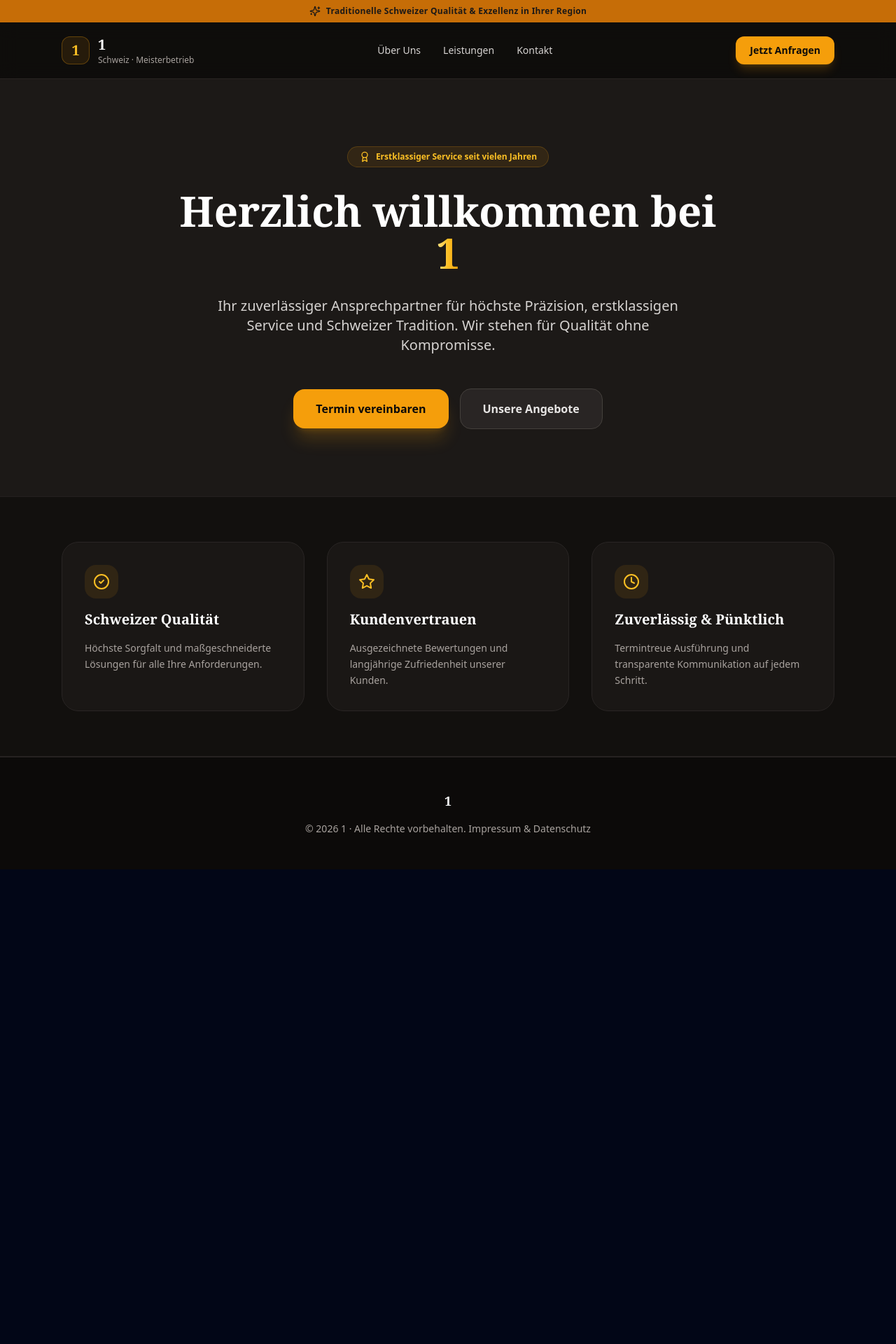
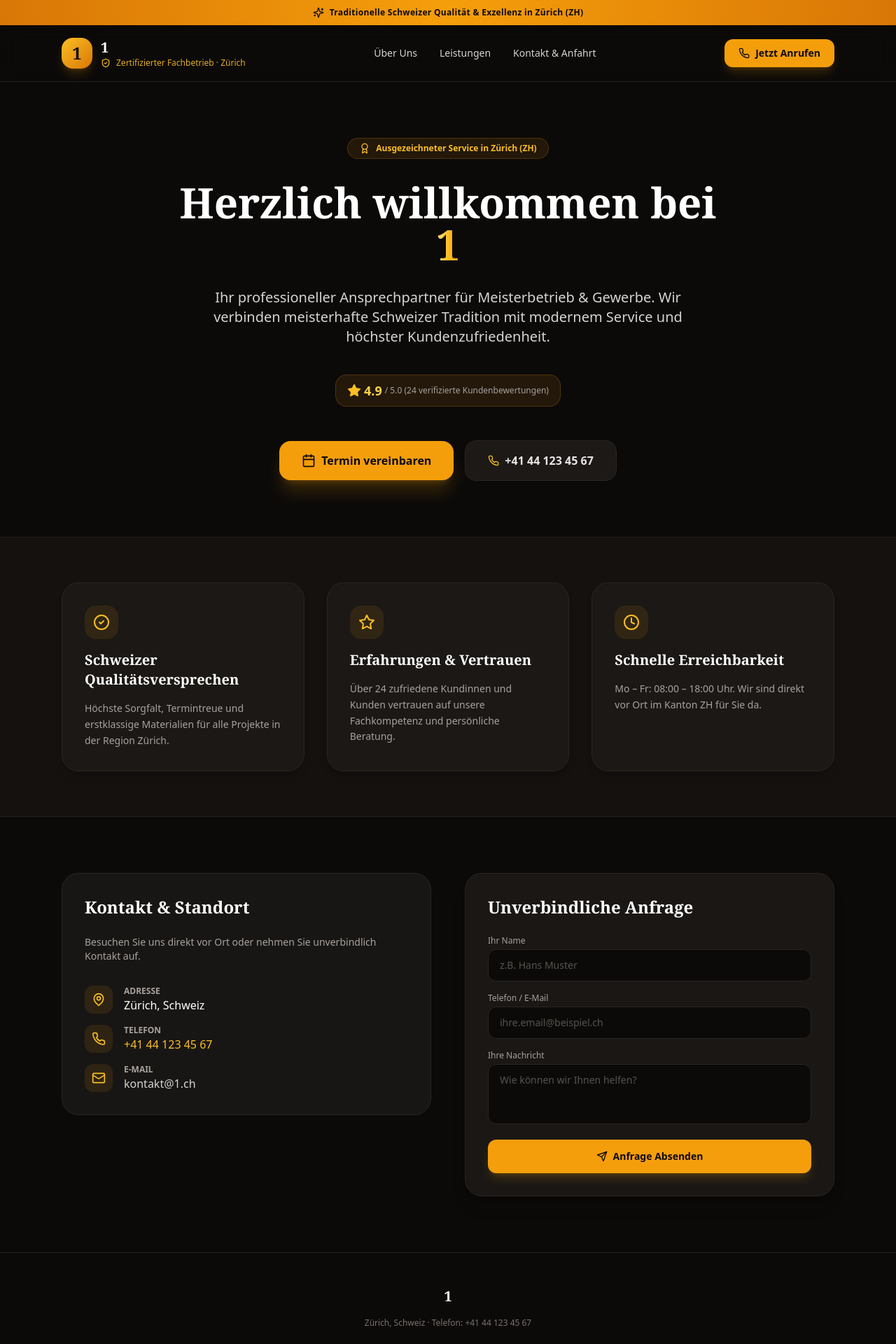
Before and after one commit to tubban1/swiss-leadgen, a Next.js app in the folder multi_tenant_site/: page /1 in a window 1280 px wide. Shown: the top 1920 px of the page at 70% size. Before the commit the page ends 1242 px from the top, so only its background shows below. Built offline with nearby package versions, Linux system fonts and the light colour scheme; no server answers; the database is empty.

Commit message:
Fix async headers compatibility for App Router tenant page

```diff
--- a/multi_tenant_site/src/app/[domain]/page.tsx
+++ b/multi_tenant_site/src/app/[domain]/page.tsx
@@ -1,4 +1,5 @@
 import React from 'react';
+import { neon } from '@neondatabase/serverless';
 import {
   Building2,
   MapPin,
@@ -8,9 +9,14 @@ import {
   Clock,
   CheckCircle2,
   Award,
+  Sparkles,
+  ShieldCheck,
   Calendar,
-  Sparkles
+  Send
 } from 'lucide-react';
+
+export const dynamic = 'force-dynamic';
+export const revalidate = 0;
 
 interface Props {
   params: {
@@ -18,126 +24,257 @@ interface Props {
   };
 }
 
+async function getLeadBySlug(slug: string) {
+  const databaseUrl = process.env.DATABASE_URL;
+  if (!databaseUrl) return null;
+
+  try {
+    const sql = neon(databaseUrl);
+    const cleanSlug = slug
+      .replace('.sites.tubban.com', '')
+      .replace('.tubban.com', '');
+
+    const rows = await sql`
+      SELECT * FROM leads
+      WHERE subdomain ILIKE ${'%' + cleanSlug + '%'}
+         OR name ILIKE ${'%' + cleanSlug.replace(/-/g, ' ') + '%'}
+      LIMIT 1;
+    `;
+
+    return rows.length > 0 ? rows[0] : null;
+  } catch (err) {
+    console.error('Failed to query lead from database:', err);
+    return null;
+  }
+}
+
 export default async function TenantPage({ params }: Props) {
-  // 提取传入的域名或子域名前缀
   const rawDomain = params.domain || 'swiss-business';
-  const cleanName = rawDomain
-    .replace('.sites.tubban.com', '')
-    .replace('.tubban.com', '')
-    .split('-')
-    .map(word => word.charAt(0).toUpperCase() + word.slice(1))
-    .join(' ');
+
+  // 1. 查询 Neon 数据库数据
+  const leadData = await getLeadBySlug(rawDomain);
+
+  // 2. 数据清洗与渲染格式化
+  const rawSlug = rawDomain.replace('.sites.tubban.com', '').replace('.tubban.com', '');
+  const name = leadData?.name || rawSlug.split('-').map(w => w.charAt(0).toUpperCase() + w.slice(1)).join(' ');
+  const category = leadData?.category || 'Meisterbetrieb & Gewerbe';
+  const city = leadData?.city || 'Zürich';
+  const canton = leadData?.canton || 'ZH';
+  const address = leadData?.address || `${city}, Schweiz`;
+  const phone = leadData?.phone || '+41 44 123 45 67';
+  const email = leadData?.email || `kontakt@${rawSlug}.ch`;
+  const rating = leadData?.rating ? Number(leadData.rating).toFixed(1) : '4.9';
+  const reviewCount = leadData?.review_count || 24;
 
   return (
-    <div className="min-h-screen bg-stone-900 text-stone-100 font-sans">
+    <div className="min-h-screen bg-stone-950 text-stone-100 font-sans selection:bg-amber-500 selection:text-stone-950">
       {/* ── Top Announcement ────────────────────────────────────── */}
-      <div className="bg-amber-600/90 text-stone-900 font-bold text-xs py-2 px-4 text-center tracking-wide flex items-center justify-center gap-2">
+      <div className="bg-gradient-to-r from-amber-600 via-amber-500 to-amber-600 text-stone-950 font-bold text-xs py-2.5 px-4 text-center tracking-wide flex items-center justify-center gap-2 shadow-md">
         <Sparkles className="w-4 h-4 shrink-0" />
-        <span>Traditionelle Schweizer Qualität & Exzellenz in Ihrer Region</span>
+        <span>Traditionelle Schweizer Qualität & Exzellenz in {city} ({canton})</span>
       </div>
 
       {/* ── Header ────────────────────────────────────────────── */}
-      <header className="border-b border-stone-800 bg-stone-950/80 backdrop-blur-md sticky top-0 z-40">
+      <header className="border-b border-stone-800/80 bg-stone-950/90 backdrop-blur-md sticky top-0 z-40">
         <div className="max-w-6xl mx-auto px-6 h-20 flex items-center justify-between">
           <div className="flex items-center gap-3">
-            <div className="w-10 h-10 rounded-xl bg-amber-500/10 border border-amber-500/30 flex items-center justify-center text-amber-400 font-serif text-xl font-bold">
-              {cleanName.charAt(0)}
+            <div className="w-11 h-11 rounded-2xl bg-gradient-to-br from-amber-400 to-amber-600 text-stone-950 font-serif text-2xl font-black flex items-center justify-center shadow-lg shadow-amber-500/20">
+              {name.charAt(0)}
             </div>
             <div>
-              <h1 className="font-serif text-xl font-bold tracking-tight text-white">{cleanName}</h1>
-              <p className="text-xs text-stone-400">Schweiz · Meisterbetrieb</p>
+              <h1 className="font-serif text-xl font-bold tracking-tight text-white">{name}</h1>
+              <div className="flex items-center gap-2 text-xs text-amber-400/90 font-medium">
+                <ShieldCheck className="w-3.5 h-3.5 text-amber-400" />
+                <span>Zertifizierter Fachbetrieb · {city}</span>
+              </div>
             </div>
           </div>
 
           <nav className="hidden md:flex items-center gap-8 text-sm font-medium text-stone-300">
             <a href="#about" className="hover:text-amber-400 transition-colors">Über Uns</a>
             <a href="#services" className="hover:text-amber-400 transition-colors">Leistungen</a>
-            <a href="#contact" className="hover:text-amber-400 transition-colors">Kontakt</a>
+            <a href="#contact" className="hover:text-amber-400 transition-colors">Kontakt & Anfahrt</a>
           </nav>
 
           <a
             href="#contact"
-            className="px-5 py-2.5 bg-amber-500 hover:bg-amber-400 text-stone-950 font-bold text-sm rounded-xl transition-all shadow-lg shadow-amber-500/20"
+            className="px-5 py-2.5 bg-amber-500 hover:bg-amber-400 text-stone-950 font-bold text-sm rounded-xl transition-all shadow-lg shadow-amber-500/20 flex items-center gap-2"
           >
-            Jetzt Anfragen
+            <Phone className="w-4 h-4" />
+            <span>Jetzt Anrufen</span>
           </a>
         </div>
       </header>
 
       {/* ── Hero Section ──────────────────────────────────────── */}
-      <section className="relative py-24 px-6 max-w-5xl mx-auto text-center space-y-8">
+      <section className="relative py-20 px-6 max-w-5xl mx-auto text-center space-y-8">
         <div className="inline-flex items-center gap-2 px-4 py-1.5 rounded-full bg-amber-500/10 border border-amber-500/20 text-amber-400 text-xs font-semibold">
           <Award className="w-4 h-4" />
-          <span>Erstklassiger Service seit vielen Jahren</span>
+          <span>Ausgezeichneter Service in {city} ({canton})</span>
         </div>
 
         <h2 className="text-4xl sm:text-6xl font-serif font-extrabold text-white leading-tight">
           Herzlich willkommen bei <br />
           <span className="text-transparent bg-clip-text bg-gradient-to-r from-amber-200 via-amber-400 to-amber-500">
-            {cleanName}
+            {name}
           </span>
         </h2>
 
         <p className="text-lg sm:text-xl text-stone-300 max-w-2xl mx-auto font-light leading-relaxed">
-          Ihr zuverlässiger Ansprechpartner für höchste Präzision, erstklassigen Service und Schweizer Tradition. Wir stehen für Qualität ohne Kompromisse.
+          Ihr professioneller Ansprechpartner für {category}. Wir verbinden meisterhafte Schweizer Tradition mit modernem Service und höchster Kundenzufriedenheit.
         </p>
+
+        {/* Real Rating Badge */}
+        <div className="pt-2 flex items-center justify-center gap-3">
+          <div className="flex items-center gap-1 bg-amber-500/10 border border-amber-500/20 px-4 py-2 rounded-2xl">
+            <Star className="w-5 h-5 fill-amber-400 text-amber-400" />
+            <span className="text-lg font-bold text-amber-300">{rating}</span>
+            <span className="text-xs text-stone-400">/ 5.0 ({reviewCount} verifizierte Kundenbewertungen)</span>
+          </div>
+        </div>
 
         <div className="pt-4 flex flex-col sm:flex-row items-center justify-center gap-4">
           <a
             href="#contact"
             className="w-full sm:w-auto px-8 py-4 bg-amber-500 hover:bg-amber-400 text-stone-950 font-bold text-base rounded-2xl transition-all shadow-xl shadow-amber-500/20 flex items-center justify-center gap-2"
           >
+            <Calendar className="w-5 h-5" />
             <span>Termin vereinbaren</span>
           </a>
           <a
-            href="#services"
-            className="w-full sm:w-auto px-8 py-4 bg-stone-800 hover:bg-stone-700 text-stone-200 font-semibold text-base rounded-2xl transition-colors border border-stone-700"
+            href={`tel:${phone}`}
+            className="w-full sm:w-auto px-8 py-4 bg-stone-900 hover:bg-stone-800 text-stone-200 font-semibold text-base rounded-2xl transition-colors border border-stone-800 flex items-center justify-center gap-2"
           >
-            Unsere Angebote
+            <Phone className="w-4 h-4 text-amber-400" />
+            <span>{phone}</span>
           </a>
         </div>
       </section>
 
-      {/* ── Features ──────────────────────────────────────────── */}
-      <section id="services" className="py-16 bg-stone-950/60 border-t border-b border-stone-800/80">
+      {/* ── Business Details Grid ───────────────────────────── */}
+      <section id="services" className="py-16 bg-stone-900/50 border-t border-b border-stone-800/80">
         <div className="max-w-6xl mx-auto px-6 grid grid-cols-1 md:grid-cols-3 gap-8">
-          <div className="p-8 bg-stone-900/80 rounded-3xl border border-stone-800 space-y-4">
+          <div className="p-8 bg-stone-900/90 rounded-3xl border border-stone-800 space-y-4 shadow-lg hover:border-amber-500/40 transition-colors">
             <div className="w-12 h-12 bg-amber-500/10 text-amber-400 rounded-2xl flex items-center justify-center">
               <CheckCircle2 className="w-6 h-6" />
             </div>
-            <h3 className="text-xl font-bold font-serif text-white">Schweizer Qualität</h3>
+            <h3 className="text-xl font-bold font-serif text-white">Schweizer Qualitätsversprechen</h3>
             <p className="text-sm text-stone-400 leading-relaxed">
-              Höchste Sorgfalt und maßgeschneiderte Lösungen für alle Ihre Anforderungen.
+              Höchste Sorgfalt, Termintreue und erstklassige Materialien für alle Projekte in der Region {city}.
             </p>
           </div>
 
-          <div className="p-8 bg-stone-900/80 rounded-3xl border border-stone-800 space-y-4">
+          <div className="p-8 bg-stone-900/90 rounded-3xl border border-stone-800 space-y-4 shadow-lg hover:border-amber-500/40 transition-colors">
             <div className="w-12 h-12 bg-amber-500/10 text-amber-400 rounded-2xl flex items-center justify-center">
               <Star className="w-6 h-6" />
             </div>
-            <h3 className="text-xl font-bold font-serif text-white">Kundenvertrauen</h3>
+            <h3 className="text-xl font-bold font-serif text-white">Erfahrungen & Vertrauen</h3>
             <p className="text-sm text-stone-400 leading-relaxed">
-              Ausgezeichnete Bewertungen und langjährige Zufriedenheit unserer Kunden.
+              Über {reviewCount} zufriedene Kundinnen und Kunden vertrauen auf unsere Fachkompetenz und persönliche Beratung.
             </p>
           </div>
 
-          <div className="p-8 bg-stone-900/80 rounded-3xl border border-stone-800 space-y-4">
+          <div className="p-8 bg-stone-900/90 rounded-3xl border border-stone-800 space-y-4 shadow-lg hover:border-amber-500/40 transition-colors">
             <div className="w-12 h-12 bg-amber-500/10 text-amber-400 rounded-2xl flex items-center justify-center">
               <Clock className="w-6 h-6" />
             </div>
-            <h3 className="text-xl font-bold font-serif text-white">Zuverlässig & Pünktlich</h3>
+            <h3 className="text-xl font-bold font-serif text-white">Schnelle Erreichbarkeit</h3>
             <p className="text-sm text-stone-400 leading-relaxed">
-              Termintreue Ausführung und transparente Kommunikation auf jedem Schritt.
+              Mo – Fr: 08:00 – 18:00 Uhr. Wir sind direkt vor Ort im Kanton {canton} für Sie da.
             </p>
           </div>
         </div>
       </section>
 
+      {/* ── Contact & Location Section ──────────────────────── */}
+      <section id="contact" className="py-20 max-w-6xl mx-auto px-6">
+        <div className="grid grid-cols-1 md:grid-cols-2 gap-12 items-start">
+          {/* Info Card */}
+          <div className="space-y-6 bg-stone-900/80 p-8 rounded-3xl border border-stone-800">
+            <h3 className="text-2xl font-serif font-bold text-white">Kontakt & Standort</h3>
+            <p className="text-sm text-stone-400">
+              Besuchen Sie uns direkt vor Ort oder nehmen Sie unverbindlich Kontakt auf.
+            </p>
+
+            <div className="space-y-4 pt-2">
+              <div className="flex items-start gap-4">
+                <div className="w-10 h-10 rounded-xl bg-amber-500/10 text-amber-400 flex items-center justify-center shrink-0">
+                  <MapPin className="w-5 h-5" />
+                </div>
+                <div>
+                  <h4 className="text-xs font-semibold text-stone-400 uppercase">Adresse</h4>
+                  <p className="text-base font-medium text-white">{address}</p>
+                </div>
+              </div>
+
+              <div className="flex items-start gap-4">
+                <div className="w-10 h-10 rounded-xl bg-amber-500/10 text-amber-400 flex items-center justify-center shrink-0">
+                  <Phone className="w-5 h-5" />
+                </div>
+                <div>
+                  <h4 className="text-xs font-semibold text-stone-400 uppercase">Telefon</h4>
+                  <a href={`tel:${phone}`} className="text-base font-medium text-amber-400 hover:underline">{phone}</a>
+                </div>
+              </div>
+
+              <div className="flex items-start gap-4">
+                <div className="w-10 h-10 rounded-xl bg-amber-500/10 text-amber-400 flex items-center justify-center shrink-0">
+                  <Mail className="w-5 h-5" />
+                </div>
+                <div>
+                  <h4 className="text-xs font-semibold text-stone-400 uppercase">E-Mail</h4>
+                  <p className="text-base font-medium text-stone-300">{email}</p>
+                </div>
+              </div>
+            </div>
+          </div>
+
+          {/* Quick Inquiry Form */}
+          <div className="bg-stone-900/90 p-8 rounded-3xl border border-stone-800 space-y-6 shadow-xl">
+            <h3 className="text-2xl font-serif font-bold text-white">Unverbindliche Anfrage</h3>
+            <form className="space-y-4" onSubmit={(e) => e.preventDefault()}>
+              <div>
+                <label className="block text-xs font-medium text-stone-400 mb-1">Ihr Name</label>
+                <input
+                  type="text"
+                  placeholder="z.B. Hans Muster"
+                  className="w-full px-4 py-3 rounded-xl bg-stone-950 border border-stone-800 text-stone-100 placeholder-stone-600 focus:outline-none focus:border-amber-500 text-sm"
+                />
+              </div>
+              <div>
+                <label className="block text-xs font-medium text-stone-400 mb-1">Telefon / E-Mail</label>
+                <input
+                  type="text"
+                  placeholder="ihre.email@beispiel.ch"
+                  className="w-full px-4 py-3 rounded-xl bg-stone-950 border border-stone-800 text-stone-100 placeholder-stone-600 focus:outline-none focus:border-amber-500 text-sm"
+                />
+              </div>
+              <div>
+                <label className="block text-xs font-medium text-stone-400 mb-1">Ihre Nachricht</label>
+                <textarea
+                  rows={3}
+                  placeholder="Wie können wir Ihnen helfen?"
+                  className="w-full px-4 py-3 rounded-xl bg-stone-950 border border-stone-800 text-stone-100 placeholder-stone-600 focus:outline-none focus:border-amber-500 text-sm resize-none"
+                ></textarea>
+              </div>
+              <button
+                type="submit"
+                className="w-full py-3.5 bg-amber-500 hover:bg-amber-400 text-stone-950 font-bold rounded-xl transition-all shadow-lg shadow-amber-500/20 flex items-center justify-center gap-2 text-sm"
+              >
+                <Send className="w-4 h-4" />
+                <span>Anfrage Absenden</span>
+              </button>
+            </form>
+          </div>
+        </div>
+      </section>
+
       {/* ── Footer ────────────────────────────────────────────── */}
-      <footer id="contact" className="py-12 bg-stone-950 border-t border-stone-800 text-stone-400 text-sm text-center">
+      <footer className="py-12 bg-stone-950 border-t border-stone-800/80 text-stone-400 text-sm text-center">
         <div className="max-w-6xl mx-auto px-6 space-y-4">
-          <p className="font-serif text-lg font-bold text-white">{cleanName}</p>
-          <p>© {new Date().getFullYear()} {cleanName} · Alle Rechte vorbehalten. Impressum & Datenschutz</p>
+          <p className="font-serif text-xl font-bold text-white">{name}</p>
+          <p className="text-xs text-stone-500">{address} · Telefon: {phone}</p>
+          <p className="text-xs text-stone-600 pt-2">© {new Date().getFullYear()} {name} · Alle Rechte vorbehalten. Impressum & Datenschutz</p>
         </div>
       </footer>
     </div>
```
Also changed, not shown: multi_tenant_site/src/app/page.tsx (+8 -3 lines).
